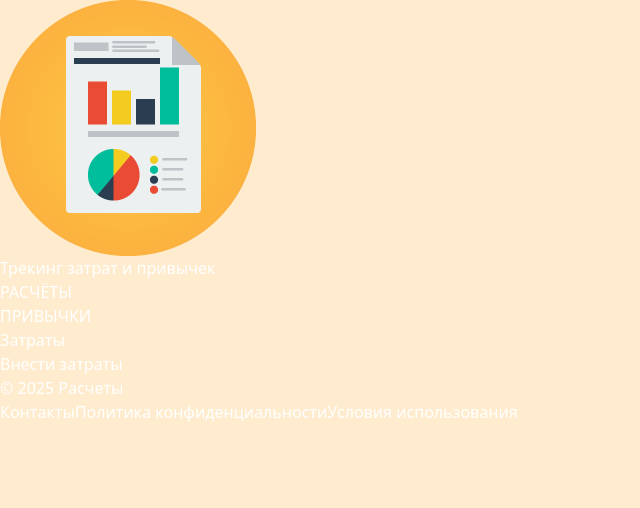
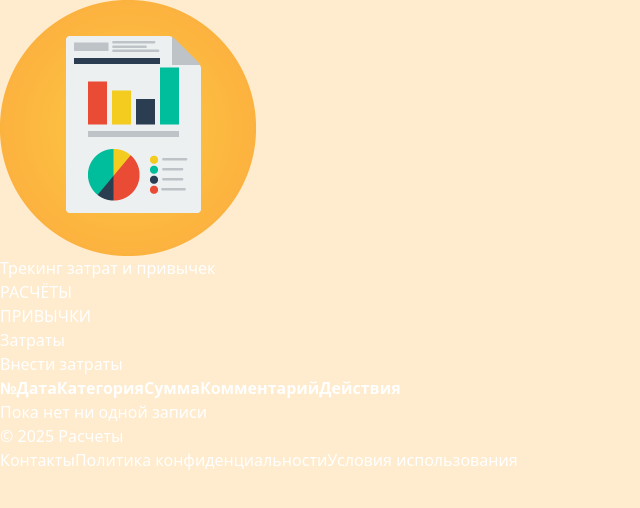
Before and after one commit to Dronych2004/calculations, a React (Vite) app: page / in a window 1280 px wide. Shown: the top 508 px of the page, without its empty margins (0-640 px from the left). Built offline with nearby package versions, Linux system fonts and the light colour scheme.

Commit message:
Added Table

```diff
--- a/package.json
+++ b/package.json
@@ -10,6 +10,7 @@
     "preview": "vite preview"
   },
   "dependencies": {
+    "lucide-react": "^0.515.0",
     "react": "^18.2.0",
     "react-dom": "^18.2.0",
     "react-router-dom": "^7.6.2",
--- a/src/pages/Counts/Counts.jsx
+++ b/src/pages/Counts/Counts.jsx
@@ -1,57 +1,100 @@
 import React, { useState } from 'react'
+import { Pencil, Trash2 } from 'lucide-react'
 import ButtonAddCount from '../../components/ui/CountsComponent/ButtonAddCount'
 import PopupAddCount from '../../components/ui/CountsComponent/PopupAddCount'
 
 function Counts() {
   const [counts, setCounts] = useState([])
-
-  // состояние для открытия/закрытия popup
   const [isPopupOpen, setIsPopupOpen] = useState(false)
 
-  // Приём нового объекта count
+  // Добавление новой записи
   const handleAddCount = (newCount) => {
     setCounts((prev) => [...prev, newCount])
   }
 
+  // Удаление записи
+  const handleDelete = (id) => {
+    setCounts((prev) => prev.filter((count) => count.id !== id))
+  }
+
+  // Заглушка под редактирование
+  const handleEdit = (id) => {
+    console.log('Редактировать запись с id:', id)
+    // Можно реализовать popup редактирования аналогично добавлению
+  }
+
   return (
-    <div className="bg-[whitesmoke] text-blue-500">
-      <h1 className="py-2 mx-auto w-max uppercase font-bold font-serif">
+    <div className="bg-[whitesmoke] text-blue-500 min-h-screen py-8">
+      <h1 className="text-center text-xl uppercase font-bold font-serif mb-4">
         Затраты
       </h1>
 
-      {/* кнопка открывает popup */}
+      {/* Кнопка открытия popup */}
       <ButtonAddCount onClick={() => setIsPopupOpen(true)} />
 
-      {/* popup отображается только когда isPopupOpen === true */}
+      {/* Popup для добавления */}
       {isPopupOpen && (
         <PopupAddCount
           onClose={() => setIsPopupOpen(false)}
           onSubmit={handleAddCount}
         />
       )}
-      {/* Отображение списка записей */}
-      <div className="max-w-md mx-auto mt-8 space-y-4">
-        {counts.map((count) => (
-          <div
-            key={count.id}
-            className="bg-white border border-blue-200 p-4 rounded shadow-sm"
-          >
-            <div className="text-sm text-blue-600 font-serif">
-              <strong>Дата:</strong> {count.date}
-            </div>
-            <div className="text-sm text-blue-600 font-serif">
-              <strong>Категория:</strong> {count.category}
-            </div>
-            <div className="text-sm text-blue-600 font-serif">
-              <strong>Сумма:</strong> {count.money.toLocaleString('ru-RU')} ₽
-            </div>
-            {count.comment && (
-              <div className="text-sm text-blue-600 font-serif">
-                <strong>Комментарий:</strong> {count.comment}
-              </div>
-            )}
-          </div>
-        ))}
+
+      {/* Таблица затрат */}
+      <div className="max-w-4xl mx-auto mt-8 overflow-x-auto">
+        <table className="min-w-full bg-white border border-blue-200 rounded shadow-sm">
+          <thead>
+            <tr className="bg-blue-100 text-blue-600 text-left text-sm font-bold font-serif">
+              <th className="px-4 py-2 border-r">№</th>
+              <th className="px-4 py-2 border-r">Дата</th>
+              <th className="px-4 py-2 border-r">Категория</th>
+              <th className="px-4 py-2 border-r">Сумма</th>
+              <th className="px-4 py-2 border-r">Комментарий</th>
+              <th className="px-4 py-2 text-center">Действия</th>
+            </tr>
+          </thead>
+          <tbody>
+            {counts.map((count, index) => (
+              <tr
+                key={count.id}
+                className="text-blue-600 text-sm font-serif border-t hover:bg-blue-50"
+              >
+                <td className="px-4 py-2 border-r text-center">{index + 1}</td>
+                <td className="px-4 py-2 border-r">{count.date}</td>
+                <td className="px-4 py-2 border-r">{count.category}</td>
+                <td className="px-4 py-2 border-r text-right">
+                  {count.money.toLocaleString('ru-RU')} ₽
+                </td>
+                <td className="px-4 py-2 border-r">
+                  {count.comment?.trim() || '-'}
+                </td>
+                <td className="px-4 py-2 flex justify-center space-x-2">
+                  <button
+                    onClick={() => handleEdit(count.id)}
+                    className="text-blue-500 hover:text-yellow-500 transition"
+                    title="Редактировать"
+                  >
+                    <Pencil size={18} />
+                  </button>
+                  <button
+                    onClick={() => handleDelete(count.id)}
+                    className="text-blue-500 hover:text-red-500 transition"
+                    title="Удалить"
+                  >
+                    <Trash2 size={18} />
+                  </button>
+                </td>
+              </tr>
+            ))}
+          </tbody>
+        </table>
+
+        {/* Сообщение, если записей нет */}
+        {counts.length === 0 && (
+          <p className="text-center text-sm text-blue-400 font-serif mt-6">
+            Пока нет ни одной записи
+          </p>
+        )}
       </div>
     </div>
   )
```
Also changed, not shown: 1 other file (tests, documents, lock files or other folders).
